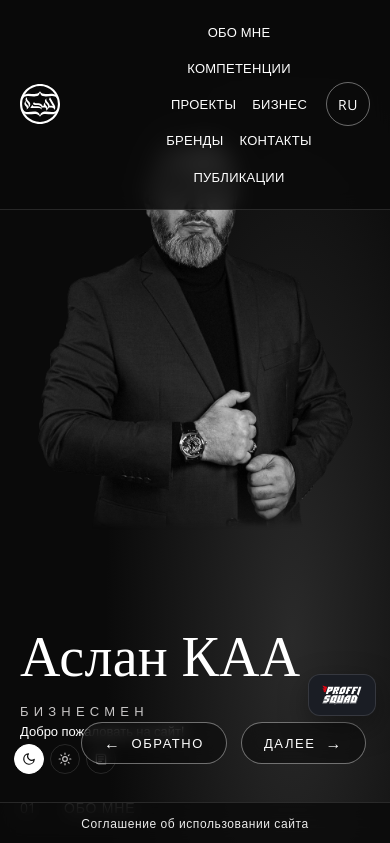
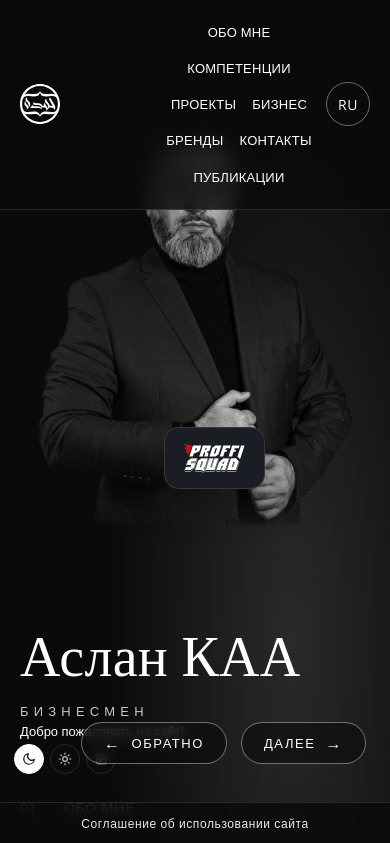
Before and after one commit to aslankaa1-droid/aslankaa-com, a plain HTML site: page index.html in a window 390 px wide. Shown: the top 843 px of the page. Drawn offline with nearby package versions, Linux system fonts and the light colour scheme.

Commit message:
PROFFI SQUAD: иконка крупнее, выше на 6см и левее на 3см

```diff
--- a/styles.css
+++ b/styles.css
@@ -1450,39 +1450,40 @@ html[data-theme="sepia"] .aslan-page {
   display: inline-block;
 }
 
-/* PROFFI SQUAD floating logo — bottom-right, above the Обратно/Далее nav */
+/* PROFFI SQUAD floating logo — bottom-right, above the Обратно/Далее nav.
+   Сдвиг от базовой точки: выше на 6 см, левее на 3 см. */
 .aslan-page .aslan-pslogo {
   position: fixed;
-  right: 24px;
-  bottom: 134px;
+  right: calc(24px + 3cm);
+  bottom: calc(134px + 6cm);
   z-index: 51;
   display: inline-flex;
   align-items: center;
   justify-content: center;
   background: #1A1D24;
   border: 1px solid rgba(255, 255, 255, 0.12);
-  border-radius: 14px;
-  padding: 12px 16px;
-  box-shadow: 0 10px 30px rgba(0, 0, 0, 0.35);
+  border-radius: 18px;
+  padding: 18px 24px;
+  box-shadow: 0 14px 38px rgba(0, 0, 0, 0.4);
   transition: transform 0.2s ease, box-shadow 0.2s ease, border-color 0.2s ease;
 }
 .aslan-page .aslan-pslogo img {
-  height: 26px;
+  height: 44px;
   display: block;
 }
 .aslan-page .aslan-pslogo:hover {
   transform: translateY(-3px);
   border-color: #E30513;
-  box-shadow: 0 14px 36px rgba(227, 5, 19, 0.28);
+  box-shadow: 0 18px 44px rgba(227, 5, 19, 0.3);
 }
 @media (max-width: 560px) {
   .aslan-page .aslan-pslogo {
-    right: 14px;
-    bottom: 128px;
-    padding: 9px 12px;
-    border-radius: 12px;
-  }
-  .aslan-page .aslan-pslogo img { height: 22px; }
+    right: calc(12px + 3cm);
+    bottom: calc(128px + 6cm);
+    padding: 13px 17px;
+    border-radius: 15px;
+  }
+  .aslan-page .aslan-pslogo img { height: 34px; }
 }
 
 /* ----- 12.5 Tablet/narrow desktop responsive (max-width: 768px) -----
```
